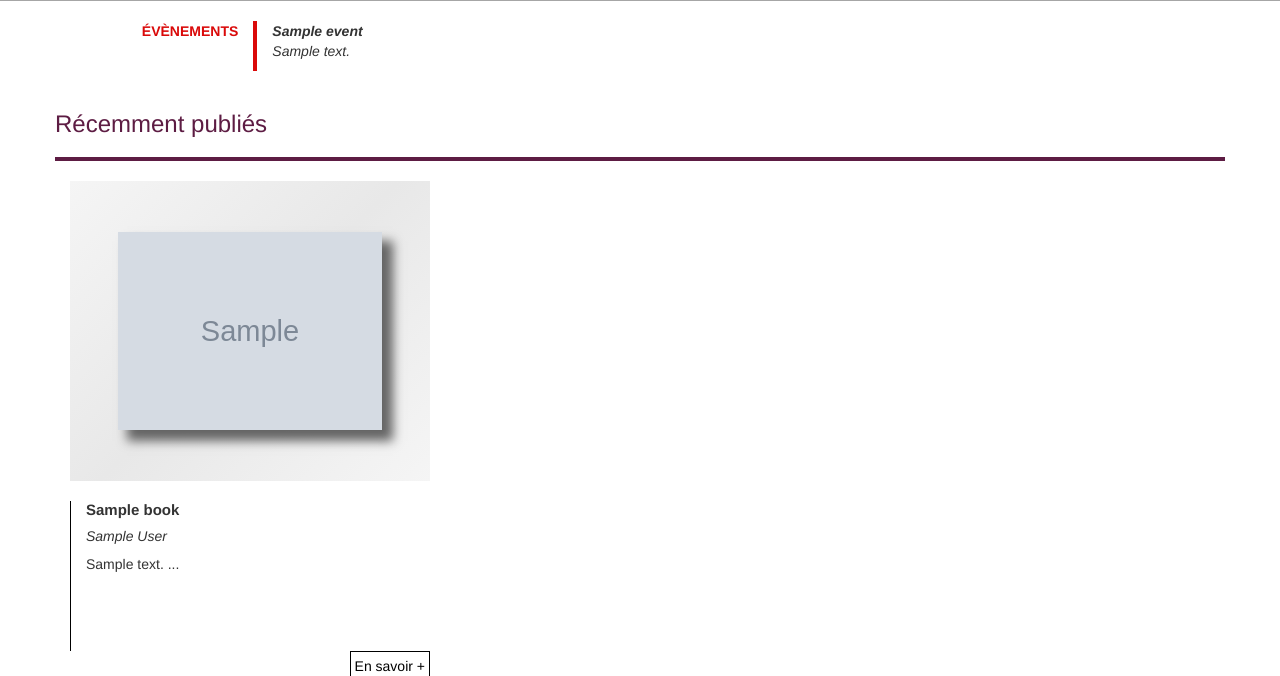
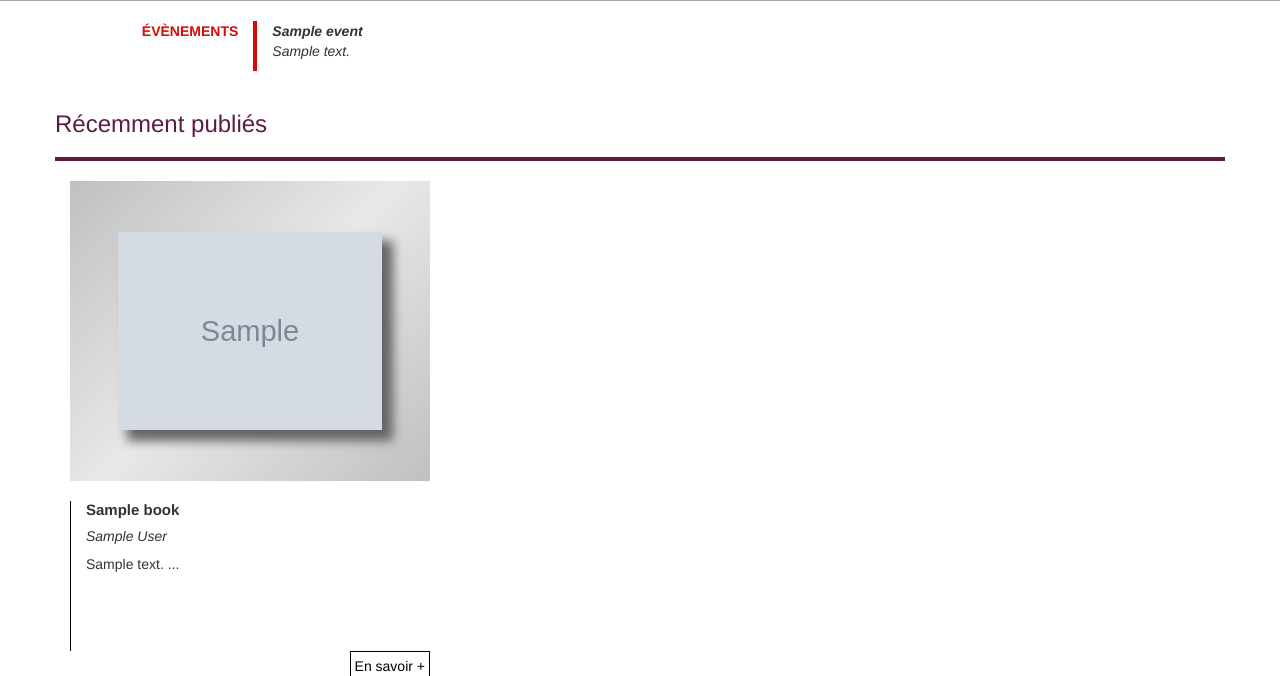
Before and after one commit to ngdo-pro/WCS_Projet2, a Symfony app: template app/Resources/views/book/index.html.twig in a window 1280 px wide, with the pointer over the restyled element. Shown: the part 608-1284 px from the top of the page. Run offline with Twig, Linux system fonts and the light colour scheme; the template is opened without the code that fills it: most values are stand-ins (such as "Sample title", 1, 10 or a date in 2020); grey boxes marked "Sample" are stand-in pictures; some libraries are stand-ins or nearby versions; some web fonts are replaced.

Commit message:
finish index effect

```diff
--- a/web/css/index.css
+++ b/web/css/index.css
@@ -20,7 +20,7 @@
 
 
 .block_img:hover {
-    background-color: whitesmoke ;
+    background-color: silver;
     cursor: pointer;
 
 }
```
